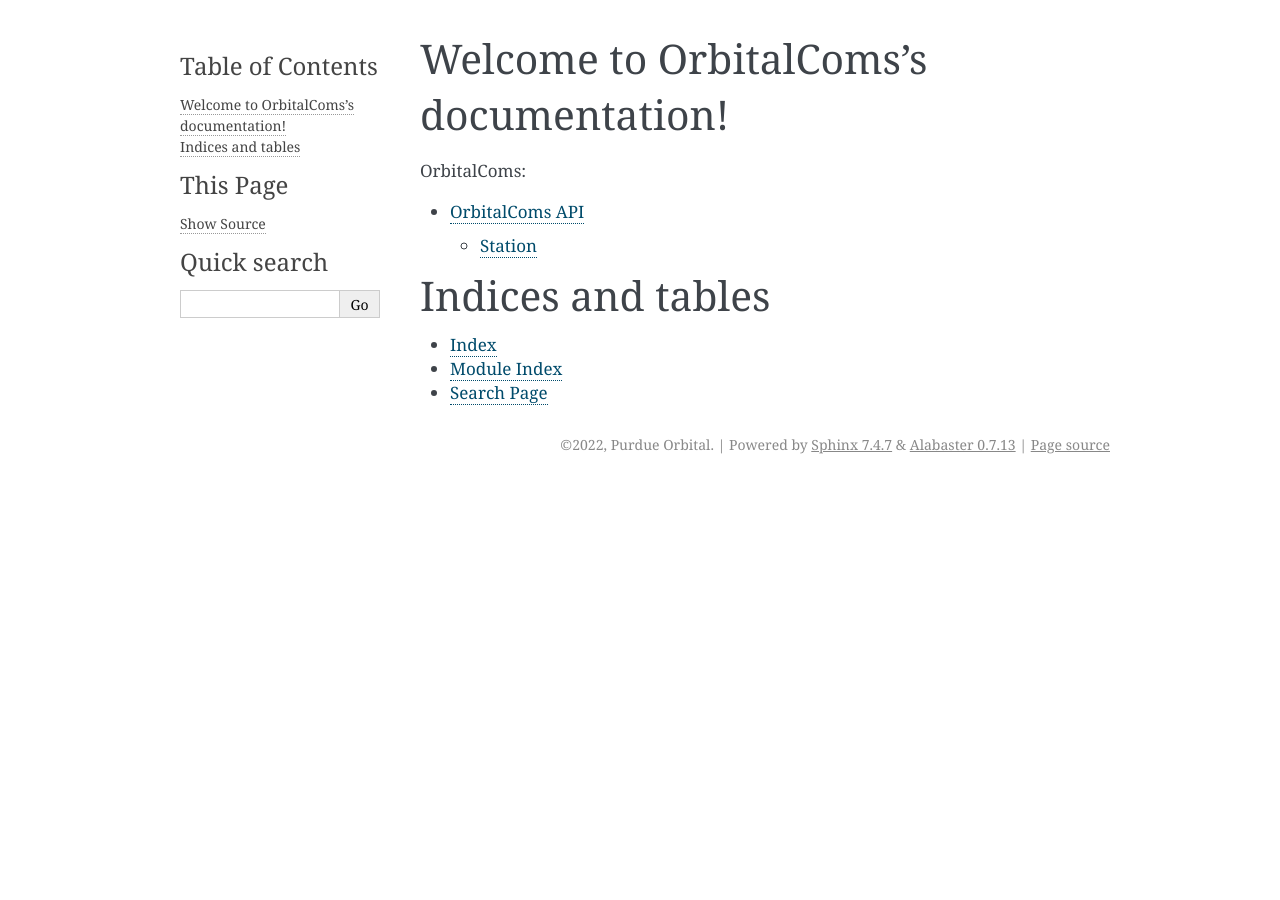
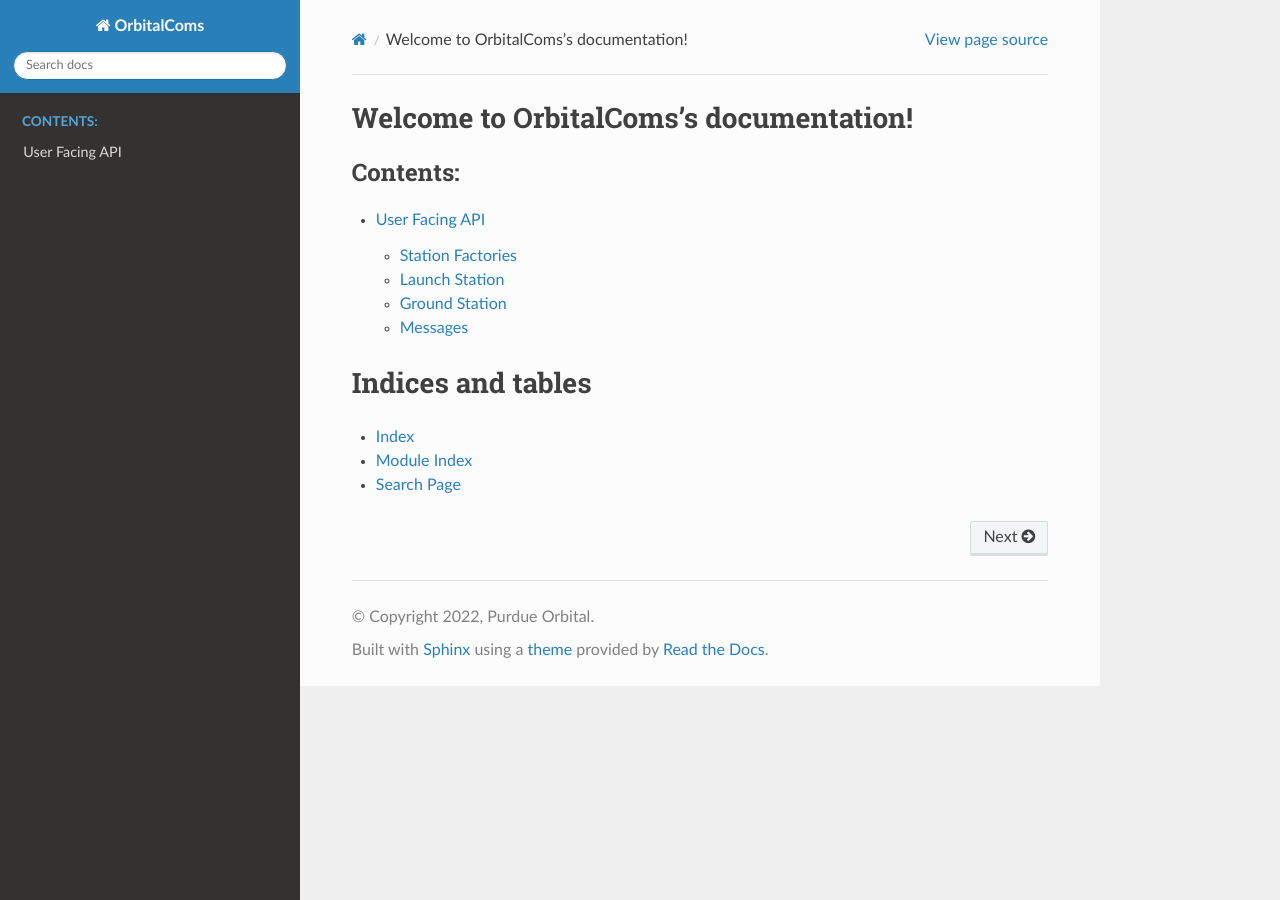
Before and after one commit to purdue-orbital/orbitalcoms, a Sphinx documentation site: the page built from doc/index.rst, in a window 1280 px wide. Built offline with Sphinx 7.4.7 and the Read the Docs theme 2.0.0, drawn with Linux system fonts in a browser that asks for light colours.

Commit message:
compile a basic user facing api doc

```diff
--- a/doc/conf.py
+++ b/doc/conf.py
@@ -34,6 +34,8 @@
 extensions = [
     "sphinx.ext.autodoc",
     "sphinx.ext.autosummary",
+    "sphinx.ext.githubpages",
+    "sphinx.ext.viewcode",
 ]
 
 # Add any paths that contain templates here, relative to this directory.
@@ -42,7 +44,7 @@
 # List of patterns, relative to source directory, that match files and
 # directories to ignore when looking for source files.
 # This pattern also affects html_static_path and html_extra_path.
-exclude_patterns = ["_build", "Thumbs.db", ".DS_Store"]
+exclude_patterns = ["_build", "Thumbs.db", ".DS_Store", "venv"]
 
 
 # -- Options for HTML output -------------------------------------------------
@@ -50,7 +52,7 @@
 # The theme to use for HTML and HTML Help pages.  See the documentation for
 # a list of builtin themes.
 #
-html_theme = "alabaster"
+html_theme = "sphinx_rtd_theme"
 
 # Add any paths that contain custom static files (such as style sheets) here,
 # relative to this directory. They are copied after the builtin static files,
--- a/doc/index.rst
+++ b/doc/index.rst
@@ -10,12 +10,7 @@
    :maxdepth: 2
    :caption: Contents:
 
-
-.. toctree::
-   :maxdepth: 2
-   :caption: OrbitalComs:
-
-   api/orbitalcoms
+   api/user-facing
 
 
 
```
Also changed, not shown: doc/api/orbitalcoms.rst (deleted, +0 -19 lines), doc/api/user-facing.rst (added, +46 -0 lines), 1 other file.
